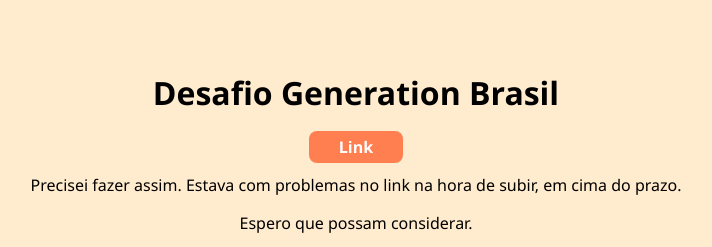
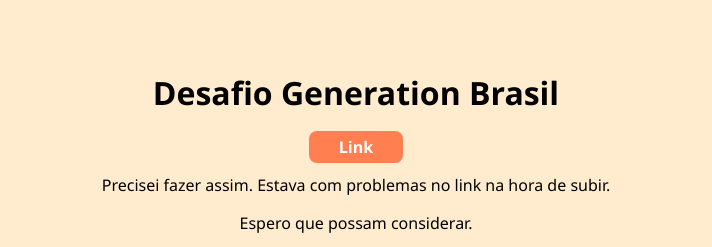
Before and after one commit to adson360/adson360.github.io, a plain HTML site: page index.html in a window 1280 px wide. Shown: the top 247 px of the page, without its empty margins (284-996 px from the left). Drawn offline with Linux system fonts and the light colour scheme.

Commit message:
Update index.html

```diff
--- a/index.html
+++ b/index.html
@@ -36,7 +36,7 @@
 <body>
     <h1>Desafio Generation Brasil</h1>
     <a class="button" href="https://www.heroku.com/"><strong>Link</strong></a>
-    <p>Precisei fazer assim. Estava com problemas no link na hora de subir, em cima do prazo.</p>
+    <p>Precisei fazer assim. Estava com problemas no link na hora de subir.</p>
     <p>Espero que possam considerar.</p>
     <img alt="Gato de botas apelando" src="https://freepngimg.com/thumb/puss_in_boots/32921-5-puss-in-boots-transparent.png" />
 </body>
```
